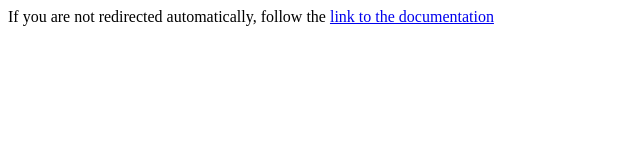
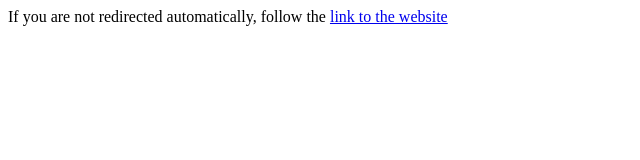
Before and after one commit to madrigal-cqv/kagepro-info, a plain HTML site: page index.html in a window 1280 px wide. Shown: the full height of the page, 0-640 px from the left. Drawn offline with Linux system fonts and the light colour scheme.

Commit message:
Fix minor wording issue

```diff
--- a/index.html
+++ b/index.html
@@ -7,6 +7,6 @@
     </head>
     <body>
         If you are not redirected automatically,
-        follow the <a href="html/index.html">link to the documentation</a>
+        follow the <a href="html/index.html">link to the website</a>
     </body>
 </html>
```
